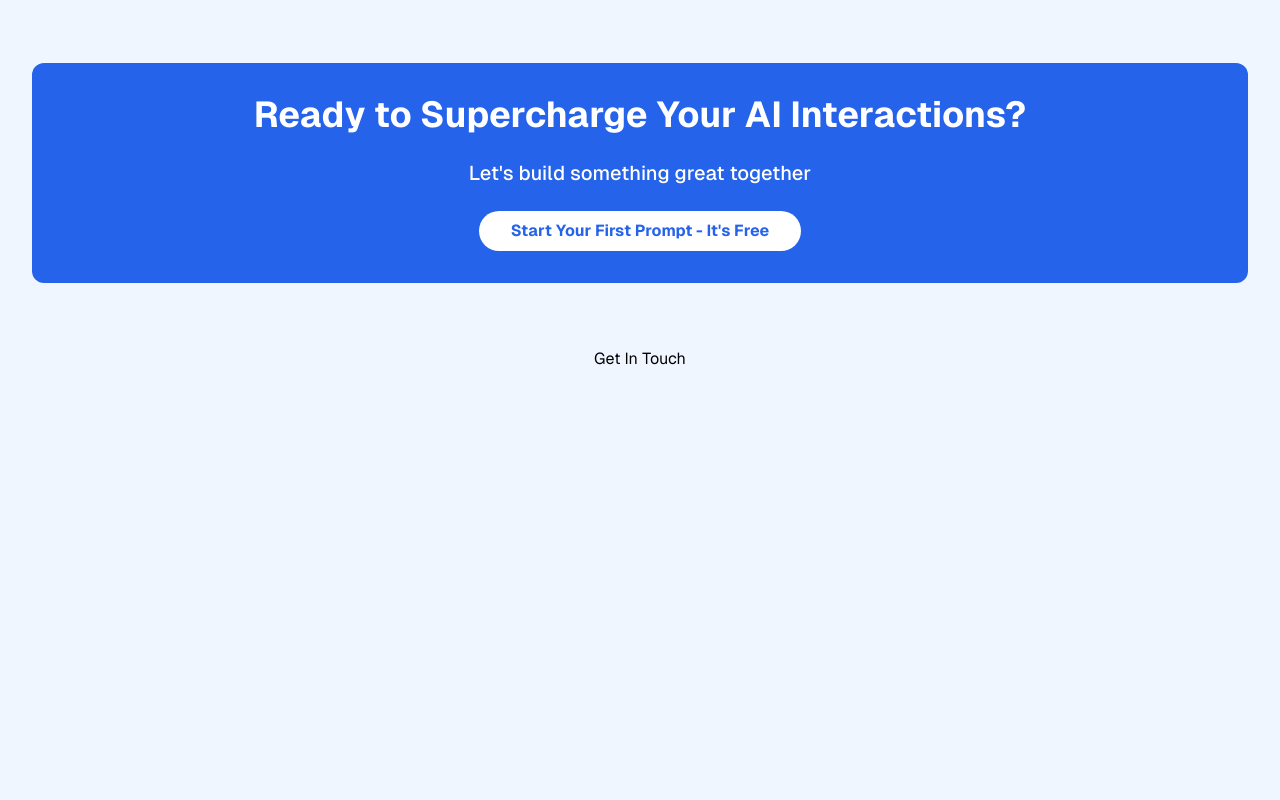
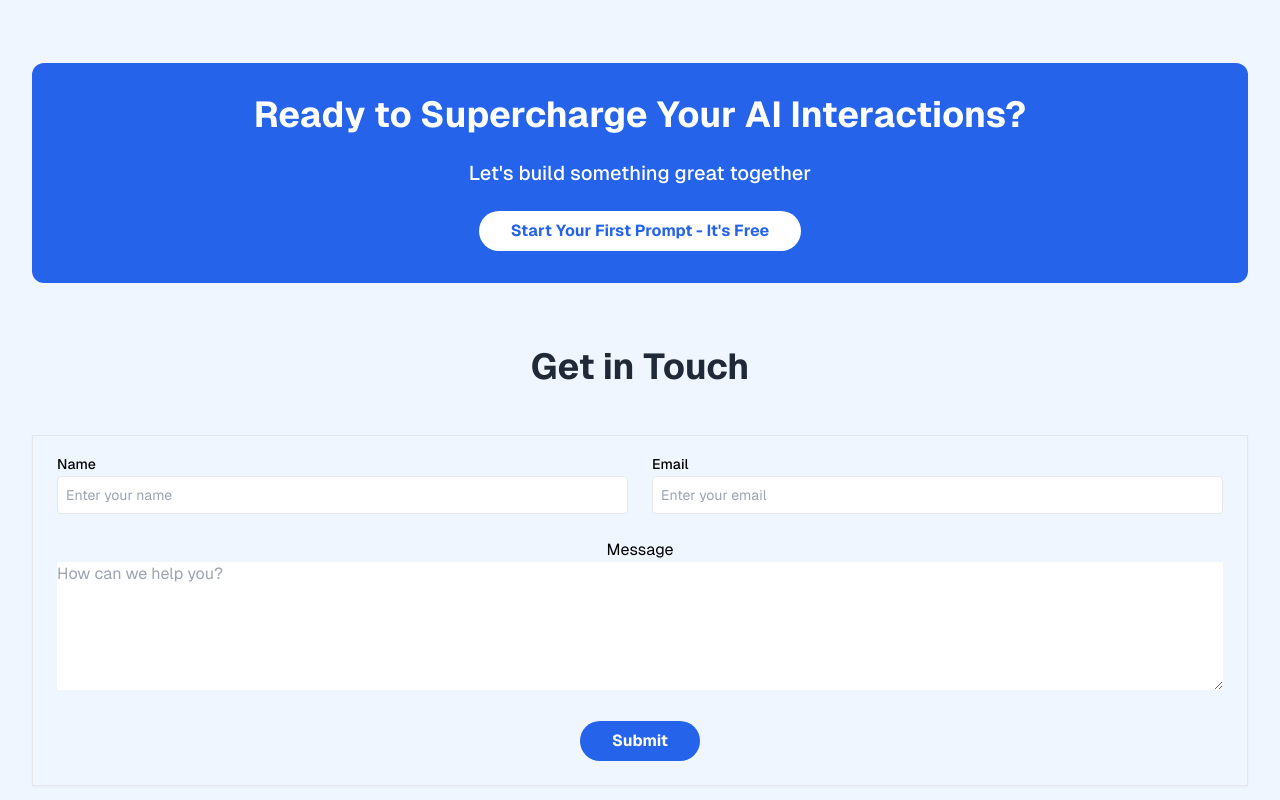
Before and after one commit to Orbitado/ai-prompt-wizard, a Next.js app: page / in a window 1280 px wide. Shown: the part 2159-2959 px from the top of the page. Before the commit the page ends 2642 px from the top, so only its background shows below. Built offline with nearby package versions, Linux system fonts and the light colour scheme.

Commit message:
[ADDED] Form Contact // Get In Touch

```diff
--- a/package.json
+++ b/package.json
@@ -9,6 +9,7 @@
     "lint": "next lint"
   },
   "dependencies": {
+    "@radix-ui/react-label": "^2.1.0",
     "@radix-ui/react-slot": "^1.1.0",
     "@radix-ui/react-tabs": "^1.1.0",
     "class-variance-authority": "^0.7.0",
--- a/src/components/common/GetInTouch.tsx
+++ b/src/components/common/GetInTouch.tsx
@@ -1,9 +1,37 @@
 import React from "react";
+import Button from "@/components/common/Button";
+import Input from "@/components/common/Input";
+import { Card, CardContent } from "@/components/ui/card";
 
 export default function GetInTouch() {
   return (
-    <article className="space-y-8 mb-12">
-      <h3>Get In Touch</h3>
+    <article className="space-y-8 mb-12 w-full">
+      <section id="contact" className="mb-20">
+        <h3 className="mb-12 font-bold text-4xl text-center text-gray-800">
+          Get in Touch
+        </h3>
+        <Card>
+          <CardContent className="gap-6 grid">
+            <form action="" method="post" className="gap-6 grid">
+              <div className="gap-6 grid grid-cols-2">
+                <Input inputType="name" />
+                <Input inputType="email" />
+              </div>
+              <label htmlFor="message">
+                Message
+                <textarea
+                  name="message"
+                  id="message"
+                  placeholder="How can we help you?"
+                  className="w-full h-32"
+                  required
+                />
+              </label>
+              <Button href="">Submit</Button>
+            </form>
+          </CardContent>
+        </Card>
+      </section>
     </article>
   );
 }
--- /dev/null
+++ b/src/components/common/Input.tsx
@@ -0,0 +1,18 @@
+import React from "react";
+
+export default function Input({ inputType }: { inputType: string }) {
+  const label = inputType.charAt(0).toUpperCase() + inputType.slice(1);
+  return (
+    <label htmlFor="name" className="mt-4 w-full text-start">
+      <span className="font-medium text-sm">{label}</span>
+      <input
+        type="text"
+        name={inputType}
+        id={inputType}
+        placeholder={`Enter your ${inputType}`}
+        className="p-2 border rounded-[0.25rem] w-full text-sm"
+        required
+      />
+    </label>
+  );
+}
```
Also changed, not shown: 1 other file (tests, documents, lock files or other folders).
